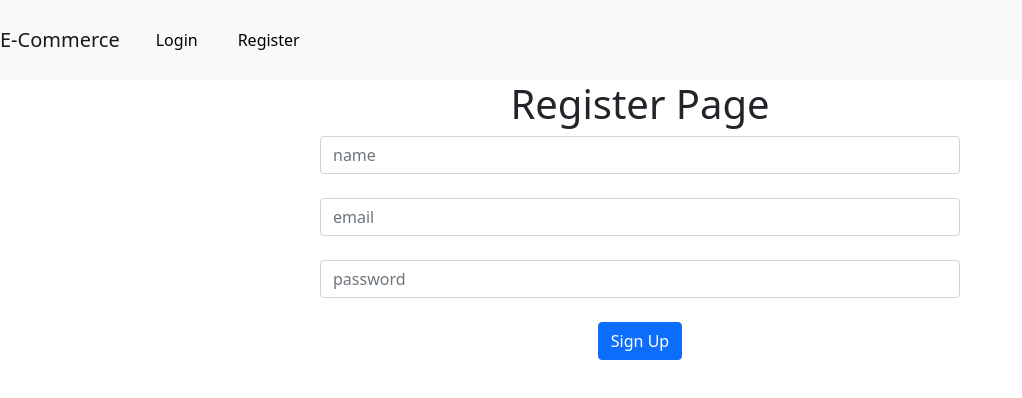
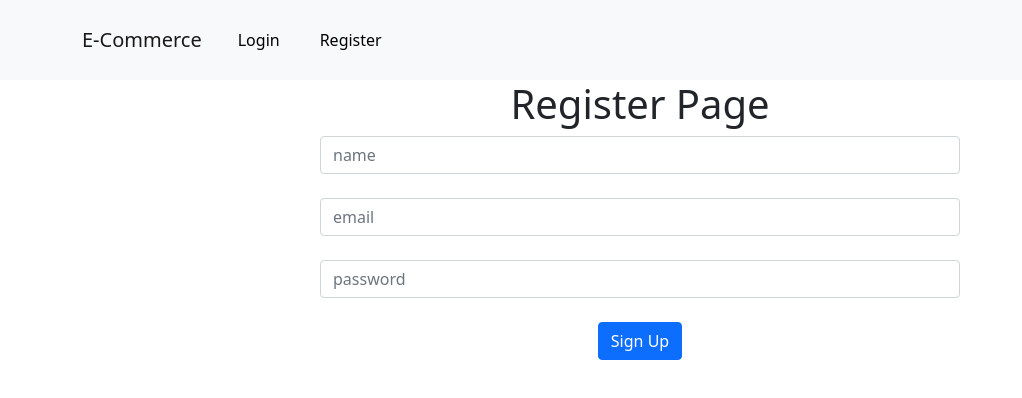
Before and after one commit to Astrogeek77/ecommerce-dashboard, a React (Create React App) app: page /register in a window 1280 px wide. Shown: the top 398 px of the page, without its empty margins (0-1022 px from the left). Built offline with nearby package versions, Linux system fonts and the light colour scheme.

Commit message:
login register and logout

```diff
--- a/src/layouts/Header.js
+++ b/src/layouts/Header.js
@@ -1,4 +1,4 @@
-import { Navbar, Nav, NavDropdown } from "react-bootstrap";
+import { Navbar, Nav, NavDropdown, Container } from "react-bootstrap";
 import { Link } from "react-router-dom";
 import { useHistory } from "react-router-dom";
 
@@ -13,13 +13,14 @@ function Header() {
   return (
     <div>
       <Navbar bg="light" variant="light">
+        <Container>
           <Navbar.Brand href="#home">E-Commerce</Navbar.Brand>
           <Navbar.Toggle aria-controls="responsive-navbar-nav" />
-        <Navbar.Collapse id="responsive-navbar-nav">
-            <Nav className="mr-auto justify-content-between nav-bar-wrapper">
+          <Navbar.Collapse className={"justify-content-between"} id="responsive-navbar-nav">
+              <Nav className="mr-auto nav-bar-wrapper">
                   {localStorage.getItem("user-info") ? (
                       <>
-                    <Link to="/">Product List</Link>
+                      <Link to="/add">Product List</Link>
                       <Link to="/add">Add Product</Link>
                       <Link to="/update">Update Product</Link>
                       </>
@@ -39,6 +40,7 @@ function Header() {
               ) : null}
               </Nav>
           </Navbar.Collapse>
+        </Container>
       </Navbar>
     </div>
   );
```
Lines whose indentation alone changed are shown as unchanged.
